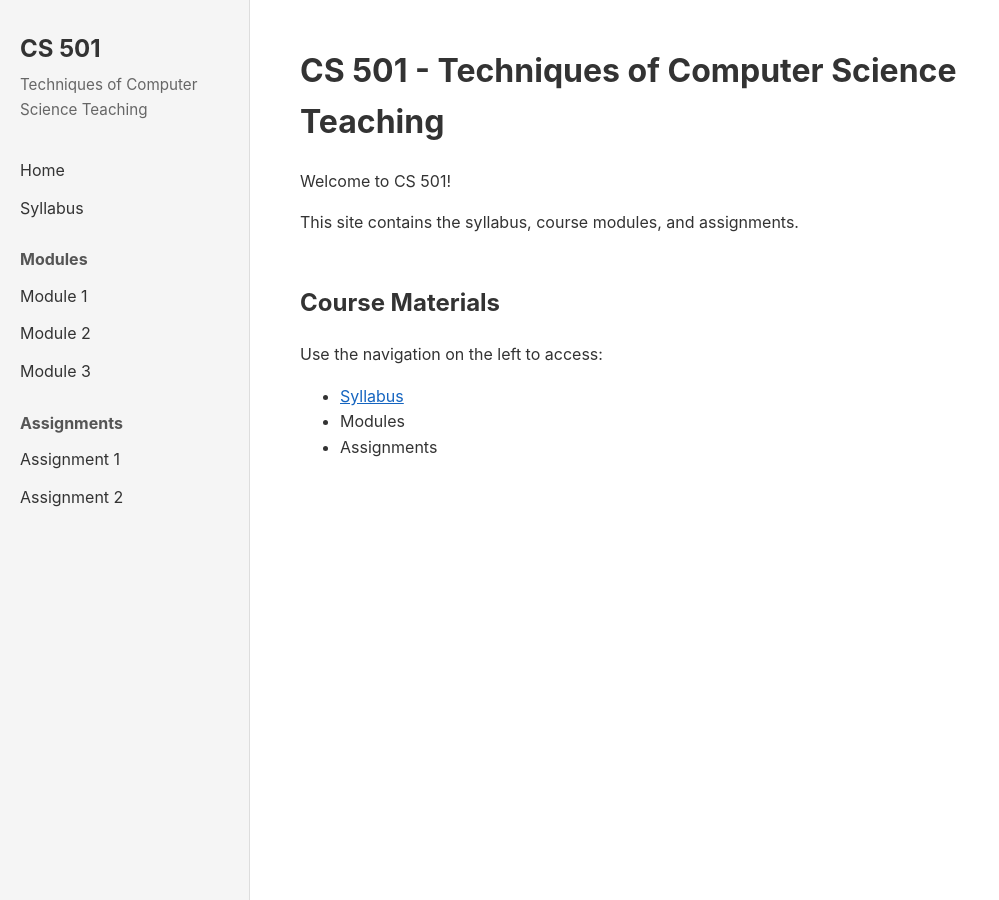
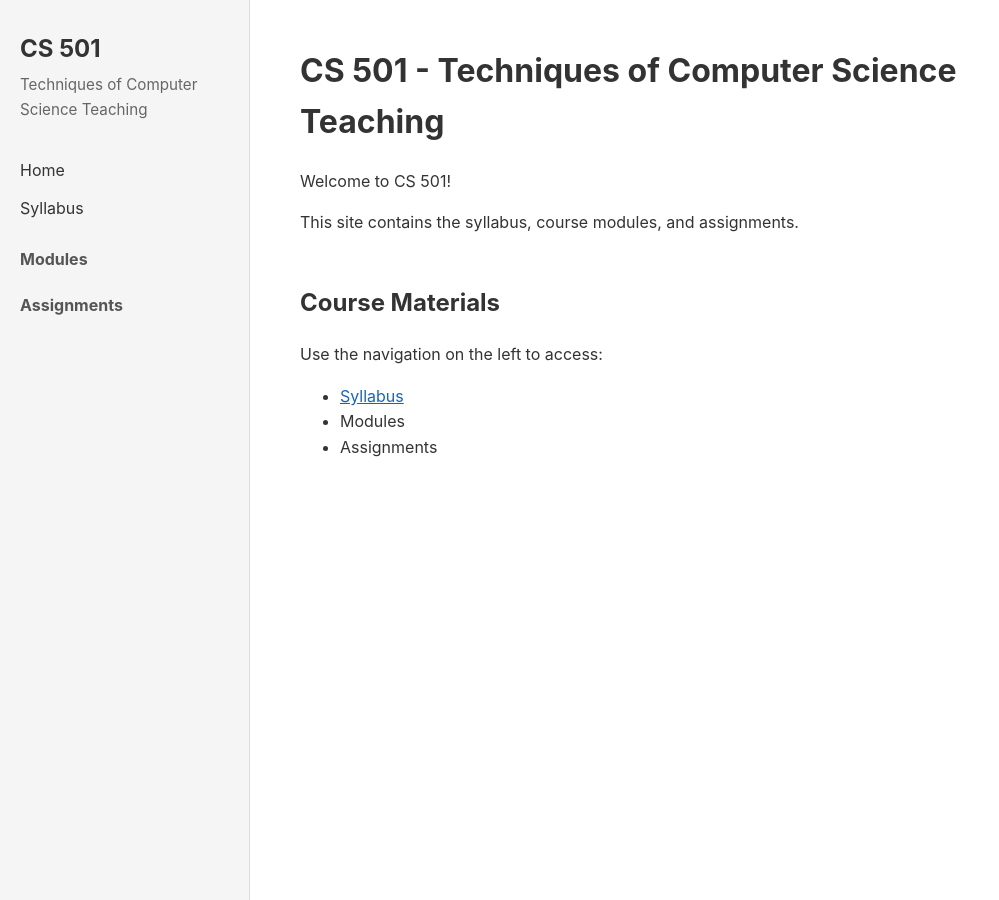
Before and after one commit to schibler/CS501, a Jekyll site: the page built from index.md, in a window 1280 px wide. Shown: the whole page, without its empty margins (0-999 px from the left). Built offline with Jekyll 4.4.1, drawn with Linux system fonts in a browser that asks for light colours.

Commit message:
Update default.html

```diff
--- a/_layouts/default.html
+++ b/_layouts/default.html
@@ -24,17 +24,8 @@
             <a href="{{ "/syllabus" | relative_url }}">Syllabus</a>
 
             <div class="nav-section">Modules</div>
-            <a href="{{ "/modules/module1" | relative_url }}">Module 1</a>
-            <a href="{{ "/modules/module2" | relative_url }}">Module 2</a>
-            <a href="{{ "/modules/module3" | relative_url }}">Module 3</a>
 
             <div class="nav-section">Assignments</div>
-            <a href="{{ "/assignments/assignment1" | relative_url }}">
-                Assignment 1
-            </a>
-            <a href="{{ "/assignments/assignment2" | relative_url }}">
-                Assignment 2
-            </a>
         </nav>
     </aside>
 
```
